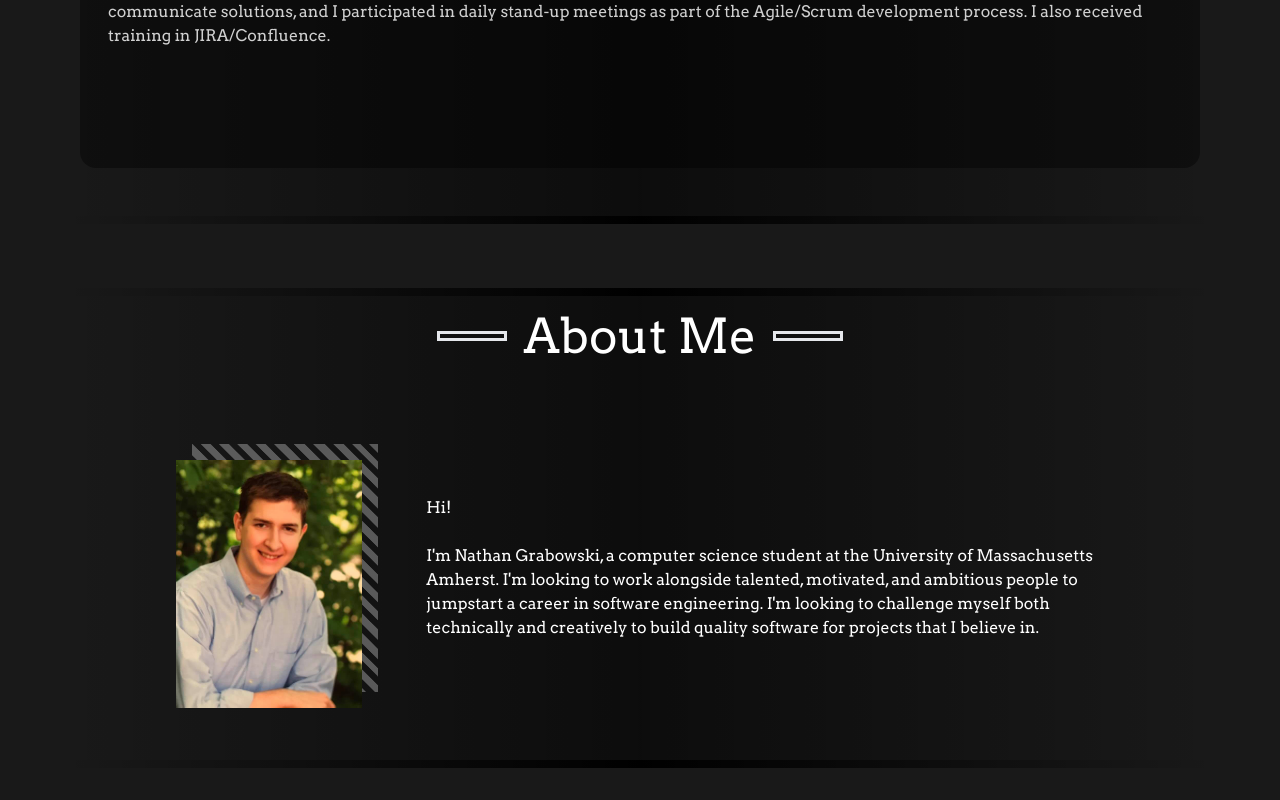
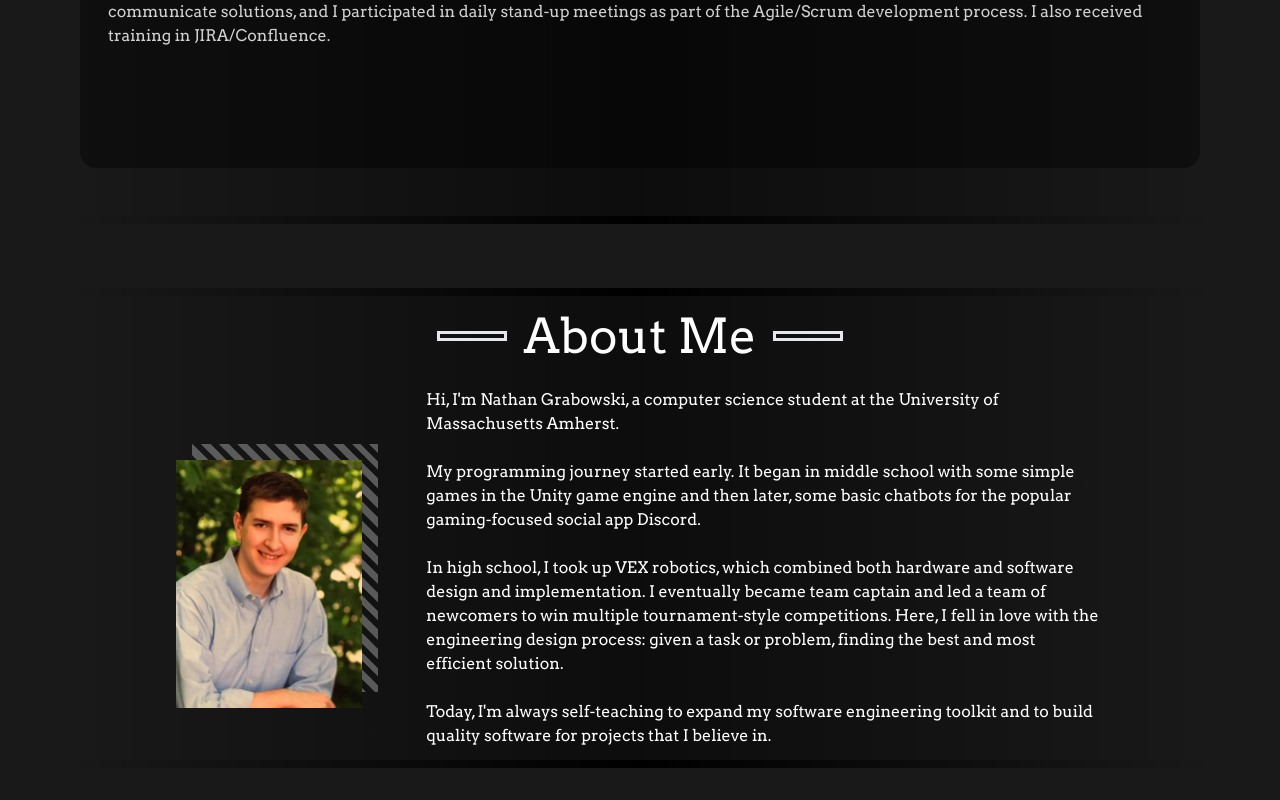
Before and after one commit to NathanG-02/Portfolio-Website, a Next.js app: page / in a window 1280 px wide. Shown: the part 1552-2352 px from the top of the page. Built offline with nearby package versions, Linux system fonts and the light colour scheme.

Commit message:
Updated about me

```diff
--- a/app/components/AboutMe.js
+++ b/app/components/AboutMe.js
@@ -25,10 +25,16 @@ function AboutMe(props, ref){
                         </div>
                     </div>
                     <div className='w-3/4 m-4'>
-                        Hi!
-                        <br/>
-                        <br/>
-                        I&apos;m Nathan Grabowski, a computer science student at the University of Massachusetts Amherst.  I&apos;m looking to work alongside talented, motivated, and ambitious people to jumpstart a career in software engineering.  I&apos;m looking to challenge myself both technically and creatively to build quality software for projects that I believe in.
+                    Hi, I'm Nathan Grabowski, a computer science student at the University of Massachusetts Amherst.
+                    <br/>
+                    <br/>
+                    My programming journey started early. It began in middle school with some simple games in the Unity game engine and then later, some basic chatbots for the popular gaming-focused social app Discord.
+                    <br/>
+                    <br/>
+                    In high school, I took up VEX robotics, which combined both hardware and software design and implementation. I eventually became team captain and led a team of newcomers to win multiple tournament-style competitions. Here, I fell in love with the engineering design process: given a task or problem, finding the best and most efficient solution.
+                    <br/>
+                    <br/>
+                    Today, I'm always self-teaching to expand my software engineering toolkit and to build quality software for projects that I believe in.
                     </div>
                 </div>
             </div>
```
